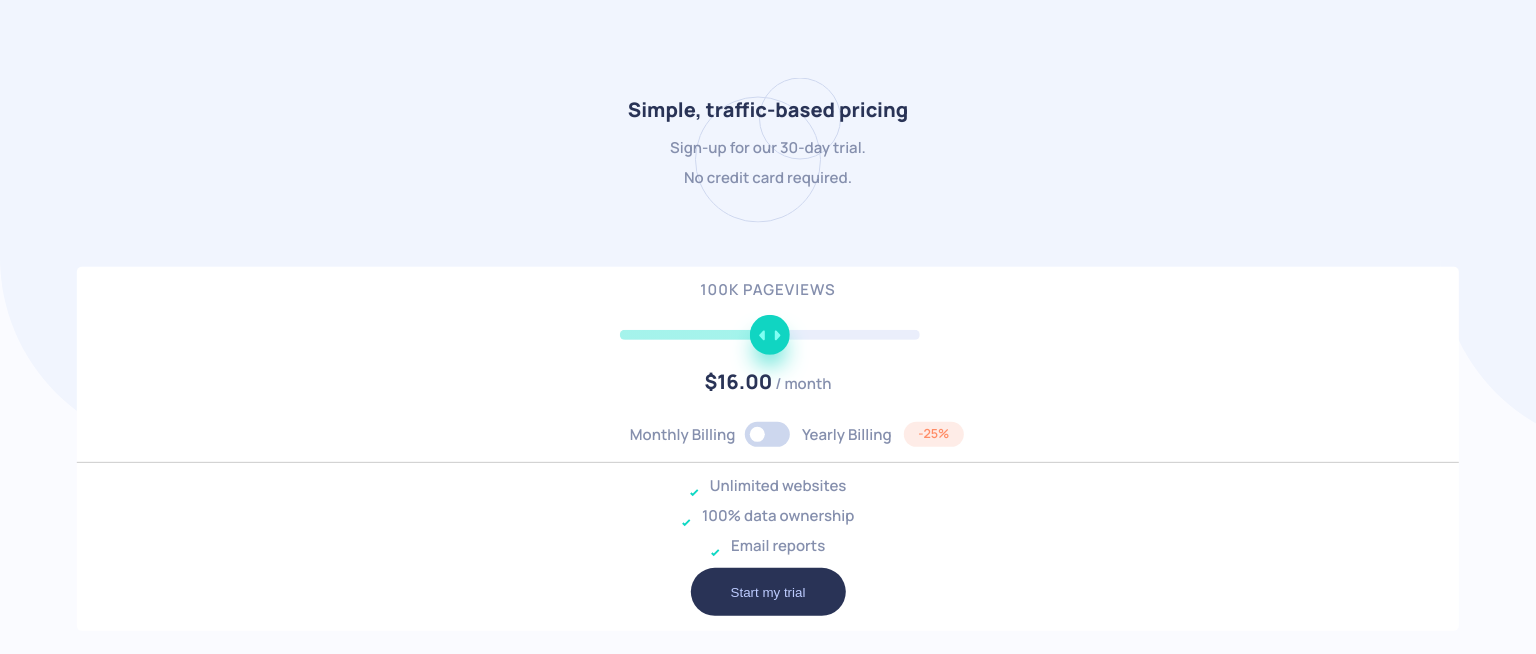
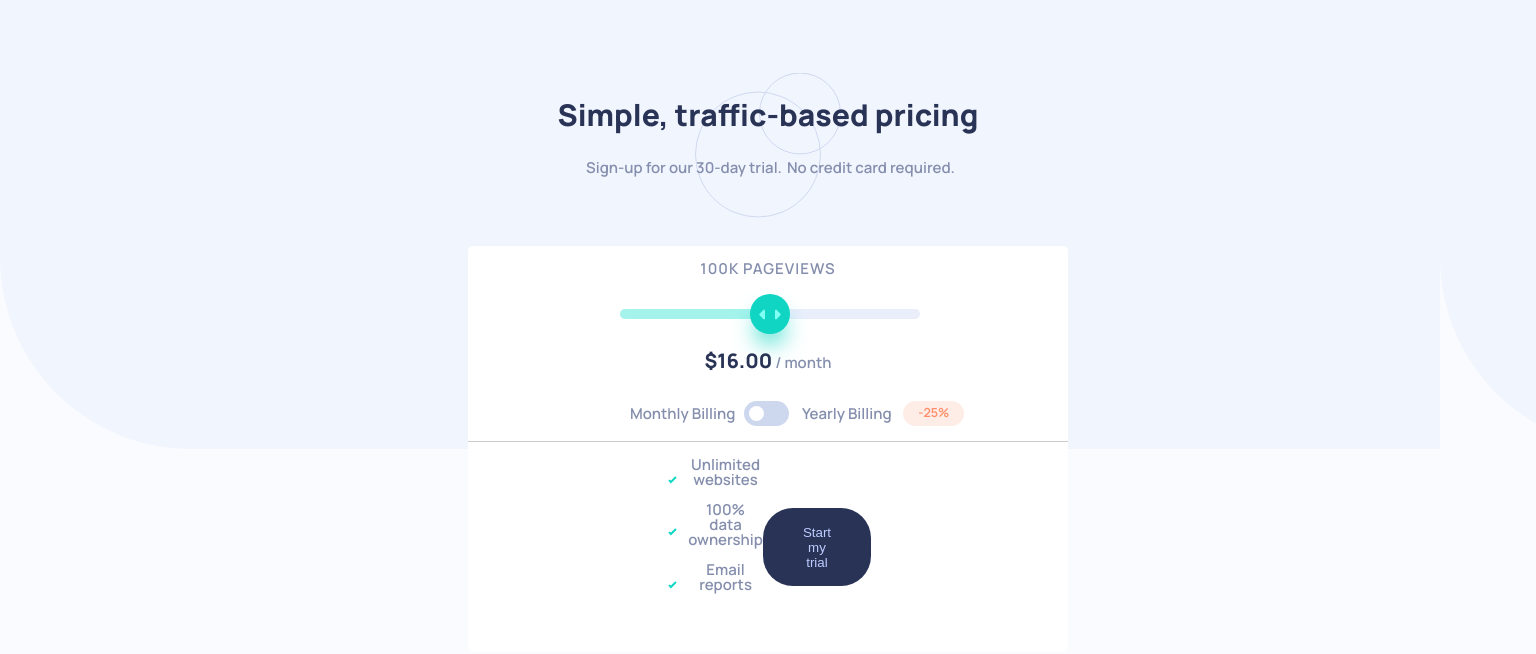
Before and after one commit to nicyuvi/interactive-pricing-component-solution, a React (Create React App) app: page / in a window 1536 px wide. Shown: the top 654 px of the page. Built offline with nearby package versions, Linux system fonts and the light colour scheme.

Commit message:
Add responsive styles for desktop view

```diff
--- a/src/App/FooterText.js
+++ b/src/App/FooterText.js
@@ -4,16 +4,16 @@ import iconCheck from '../images/icon-check.svg';
 function FooterText() {
   return (
     <>
-      <div className='footer-container pricing-container__group'>
-        <div className='flex-grid'>
+      <div className='pricing-container__group'>
+        <div className='flex-row'>
           <img src={iconCheck} alt='check icon' />
           <p>Unlimited websites</p>
         </div>
-        <div className='flex-grid'>
+        <div className='flex-row'>
           <img src={iconCheck} alt='check icon' />
           <p>100% data ownership</p>
         </div>
-        <div className='flex-grid'>
+        <div className='flex-row'>
           <img src={iconCheck} alt='check icon' />
           <p>Email reports</p>
         </div>
--- a/src/App/HeaderText.js
+++ b/src/App/HeaderText.js
@@ -10,8 +10,10 @@ function HeaderText() {
         alt='circle pattern'
       />
       <h1>Simple, traffic-based pricing</h1>
-      <p>Sign-up for our 30-day trial. </p>
-      <p>No credit card required.</p>
+      <div className='header-container__subtitle'>
+        <p>Sign-up for our 30-day trial. </p>
+        <p>No credit card required.</p>
+      </div>
     </div>
   );
 }
--- a/src/App/PricingComponent.js
+++ b/src/App/PricingComponent.js
@@ -26,8 +26,10 @@ function PricingComponent() {
         billingPricesToggle={billingPricesToggle}
       />
       <hr className='pricing-container__block' />
-      <FooterText />
-      <CTAButton />
+      <div className='footer-container'>
+        <FooterText />
+        <CTAButton />
+      </div>
     </div>
   );
 }
--- a/src/App/Slider.js
+++ b/src/App/Slider.js
@@ -49,6 +49,7 @@ function Slider({ yearlyBilling }) {
       : setMonthlyTotals(monthlyTotals);
   }, [sliderValue, yearlyBilling]);
 
+  // TODO: Add responsive UI for desktop
   return (
     <div className='slider-container'>
       <p className='pricing-container__group'>
--- a/src/index.css
+++ b/src/index.css
@@ -169,10 +169,10 @@ body {
 /* ?utility classes */
 .main-container {
   margin: auto;
-  width: 90%;
+  width: 340px;
 }
 
-.flex-grid {
+.flex-row {
   display: flex;
   justify-content: center;
   align-items: center;
@@ -217,6 +217,11 @@ main {
   font-weight: 800;
 }
 
+@media only screen and (min-width: 1440px) {
+  header h1 {
+    font-size: 3rem;
+  }
+}
 /** TYPOGRAPHY **/
 
 /** LAYOUT **/
@@ -393,3 +398,26 @@ input[type='range']::-webkit-slider-thumb {
 /* ?CTAButton */
 /* ?Pricing Component */
 /** COMPONENTS **/
+
+@media only screen and (min-width: 1440px) {
+  .main-container {
+    width: 600px;
+  }
+
+  .header-container__subtitle {
+    display: flex;
+    justify-content: center;
+    align-items: center;
+  }
+
+  .header-container__subtitle p {
+    margin-left: 5px;
+  }
+
+  .footer-container {
+    display: flex;
+    flex-direction: row;
+    justify-content: space-between;
+    align-items: center;
+  }
+}
```
